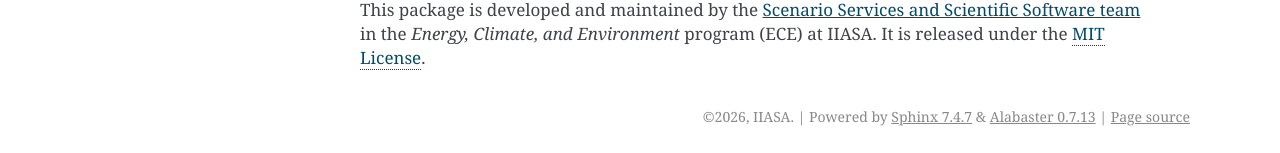
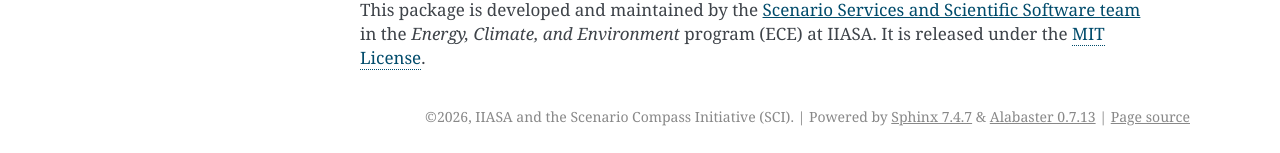
Before and after one commit to IAMconsortium/scenariocompass, a Sphinx documentation site: the page built from docs/index.rst, in a window 1280 px wide. Shown: the part 1581-1734 px from the top of the page. Built offline with Sphinx 7.4.7, drawn with Linux system fonts in a browser that asks for light colours.

Commit message:
Harmonize copyright name

```diff
--- a/docs/conf.py
+++ b/docs/conf.py
@@ -11,7 +11,7 @@ from importlib.metadata import version as package_version
 # https://www.sphinx-doc.org/en/master/usage/configuration.html#project-information
 
 project = "scenariocompass"
-copyright = f"{datetime.now().year}, IIASA"
+copyright = f"{datetime.now().year}, IIASA and the Scenario Compass Initiative (SCI)"
 author = "Scenario Services team, ECE program, IIASA"
 
 try:
```
Also changed, not shown: README.md (+1 -1 lines), 1 other file.
